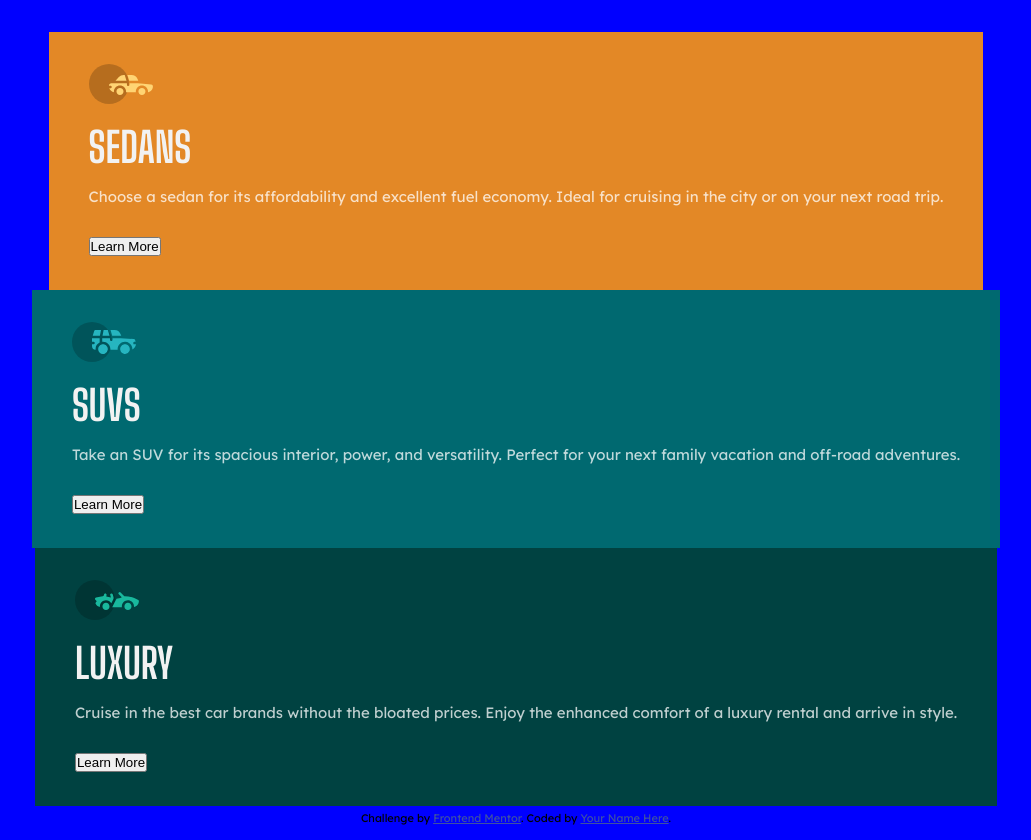
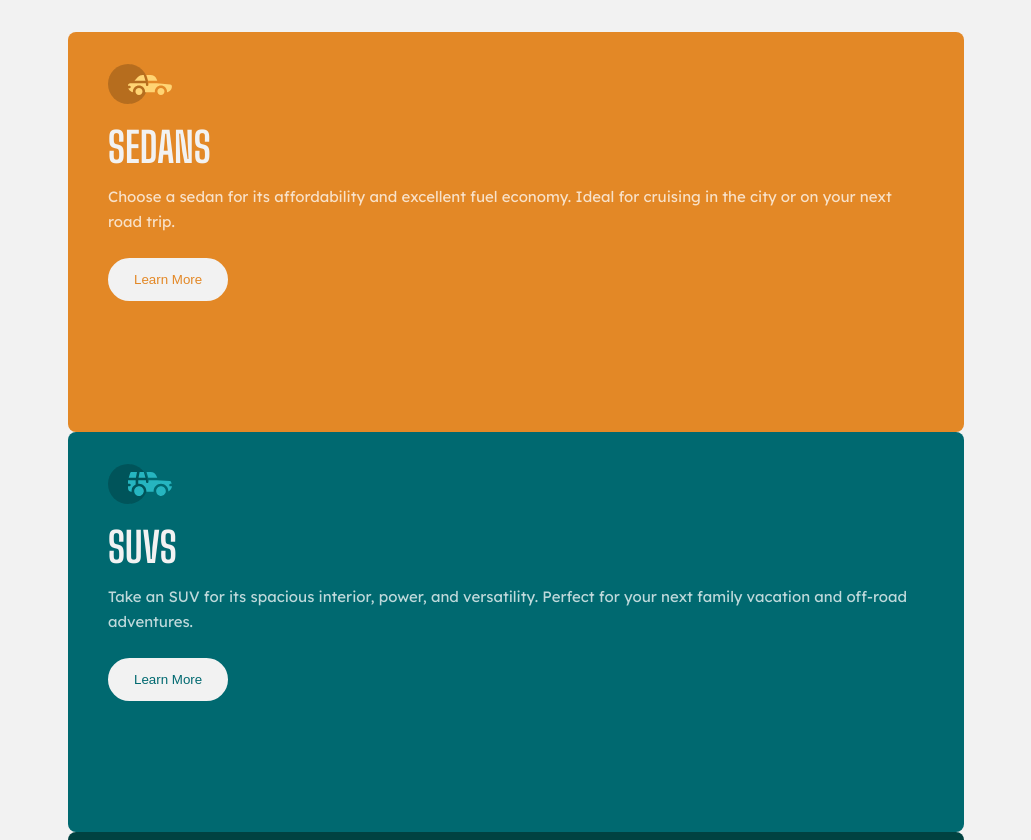
Before and after one commit to liammcluckie/3-column-card-component, a plain HTML site: page index.html in a window 1280 px wide. Shown: the top 840 px of the page, without its empty margins (124-1155 px from the left). Drawn offline with Linux system fonts and the light colour scheme.

Commit message:
Add card component styles

```diff
--- a/assets/css/main.scss
+++ b/assets/css/main.scss
@@ -35,7 +35,7 @@ body {
     font-size: 0.9375rem;
     font-family: $ff--lexend;
     line-height: 25px;
-    background-color: blue;
+    background-color: $grey--light;
 }
 
 h3 {
@@ -55,19 +55,31 @@ img {
 
 .bg--orange {
     background-color: $orange;
+
+    button {
+        color: $orange;
+    }
 }
 
 .bg--cyan {
     background-color: $cyan;
+
+    button {
+        color: $cyan;
+    }
 }
 
 .bg--dark {
     background-color: $cyan--dark;
+
+    button {
+        color: $cyan--dark;
+    }
 }
 
 // Component
 .container {
-    width: 90%;
+    width: 70%;
     height: auto;
     display: flex;
     flex-direction: column;
@@ -79,11 +91,34 @@ img {
 
 .card {
     padding: 2rem 2.5rem;
+    border-radius: 8px;
+    height: 25rem;
+
+    &:hover {
+        box-shadow: rgba(0, 0, 0, 0.15) 1.95px 1.95px 2.6px;
+    }
 
     img,
     h3,
     p {
         margin-bottom: 1.5rem;
+    }
+
+    button {
+        background-color: $grey--light;
+        outline: none;
+        cursor: pointer;
+        border: 2px solid $grey--light;
+        border-radius: 25px;
+        padding: 0.75rem 1.5rem;
+        transition: 0.4s;
+
+        &:hover,
+        &:focus {
+            background-color: transparent;
+            color: $grey--light;
+            border: 2px solid $grey--light;
+        }
     }
 }
 
```
Also changed, not shown: assets/css/main.css, 1 other file.
